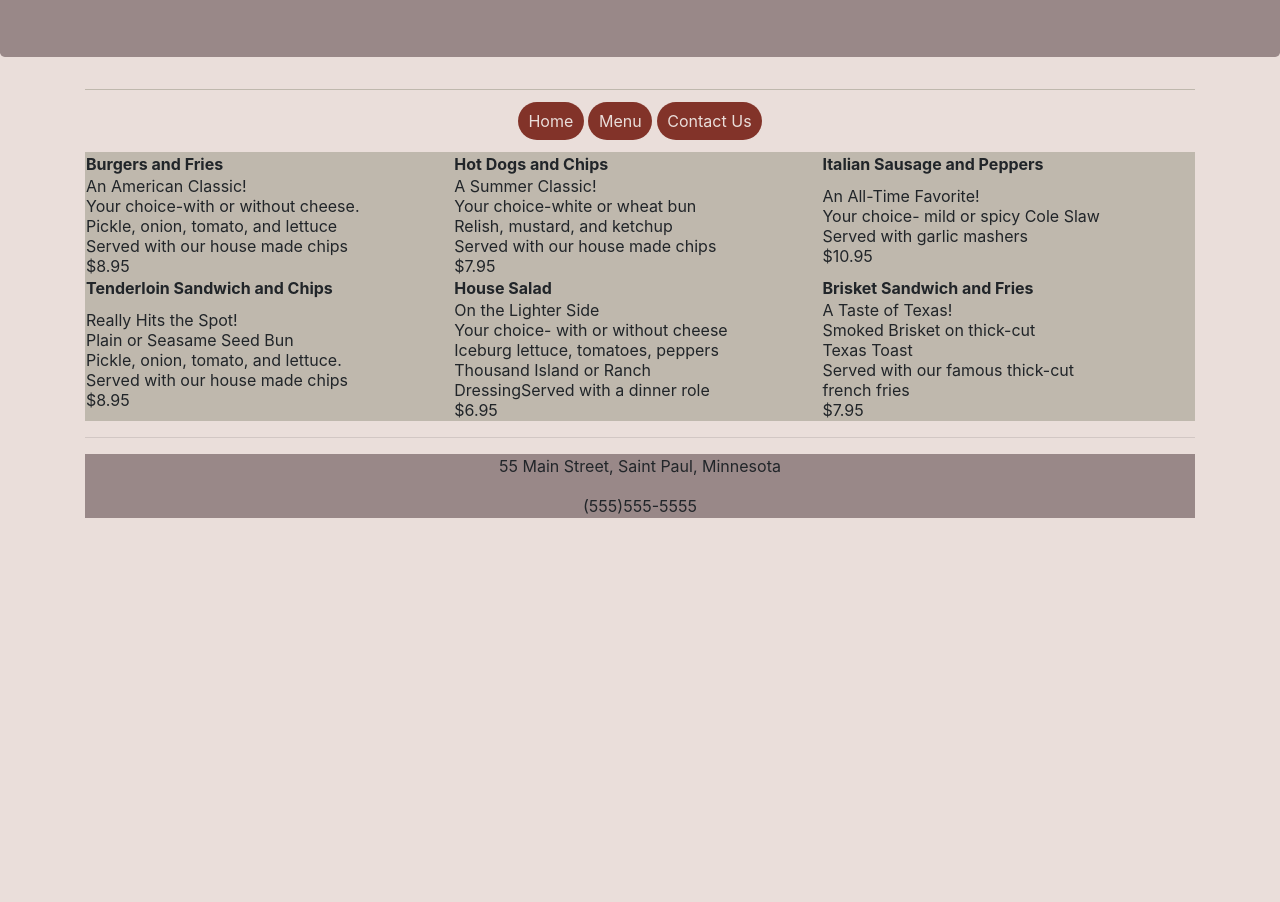
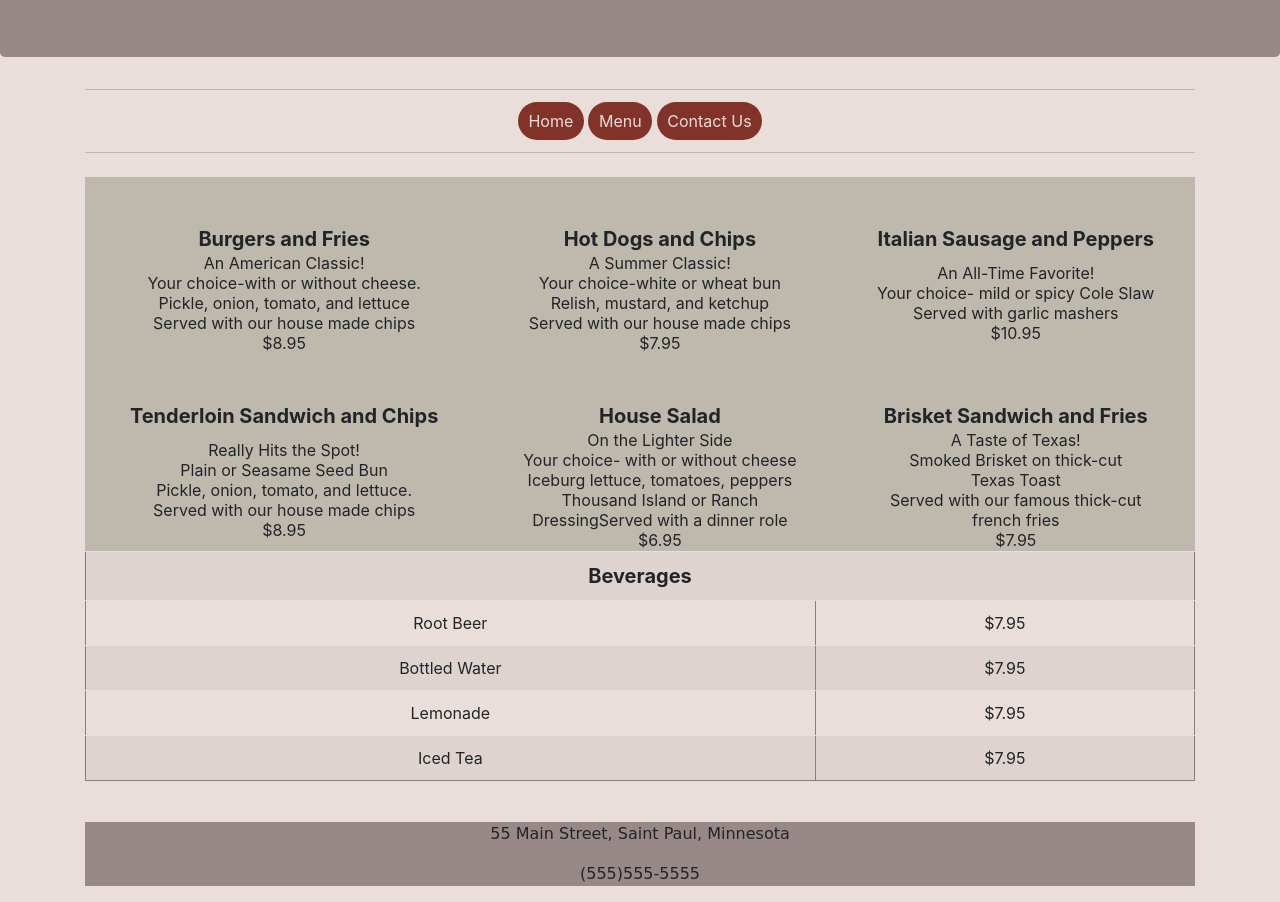
Before and after one commit to Renton64/Restaurant, a plain HTML site: page menu.html in a window 1280 px wide. Shown: the part 163-1065 px from the top of the page. Before the commit the page ends 800 px from the top, so only its background shows below. Drawn offline with nearby package versions, Linux system fonts and the light colour scheme.

Commit message:
finishedUnitTwo

```diff
--- a/menu.html
+++ b/menu.html
@@ -24,6 +24,27 @@ Apply all styles for the menu and contact form in internal style sheets. -->
     <link rel = "stylesheet" href="styles/restaurantStyles.css" type="text/css" />
     <style>
 
+      table {
+        background-color: #BFB8AD;
+      }
+
+      table,th {
+        padding-top: 50px;
+      }
+
+      th {
+        font-size:20px;
+      }
+
+
+      table, td {
+        text-align:center;
+      }
+
+      main {
+        padding-bottom: 25px;
+      }
+
 
     </style>
   </head>
@@ -40,15 +61,15 @@ Apply all styles for the menu and contact form in internal style sheets. -->
     <a class = "btn badge-pill" href = "index.html" target="_self">Home</a>
     <a class = "btn badge-pill" href = "menu.html" target="_self">Menu</a>
     <a class = "btn badge-pill" href ="contact.html" target="_self">Contact Us</a>
-  </nav>
+  </nav><br/>
 
   <main>
     <table>
       <table width="100%";>
         <tr>
-          <td><strong>Burgers and Fries</strong></td>
-          <td><strong>Hot Dogs and Chips</strong></td>
-          <td><strong>Italian Sausage and Peppers</strong></td>
+          <th scope="col">Burgers and Fries</th>
+          <th scope="col">Hot Dogs and Chips</th>
+          <th scope="col">Italian Sausage and Peppers</th>
         </tr>
         <tr>
           <td>An American Classic!<br/>Your choice-with or without cheese.<br/>Pickle, onion, tomato, and lettuce<br/> Served with our house made chips<br/>$8.95</td>
@@ -56,17 +77,41 @@ Apply all styles for the menu and contact form in internal style sheets. -->
           <td>An All-Time Favorite!<br/>Your choice- mild or spicy Cole Slaw<br/>Served with garlic mashers<br/>$10.95</td>
         </tr>
         <tr>
-          <td><strong>Tenderloin Sandwich and Chips</strong></td>
-          <td><strong>House Salad</strong></td>
-          <td><strong>Brisket Sandwich and Fries</strong></td>
+          <th scope="col">Tenderloin Sandwich and Chips</th>
+          <th scope="col">House Salad</th>
+          <th scope="col">Brisket Sandwich and Fries</th>
         </tr>
         <tr>
           <td>Really Hits the Spot!<br/>Plain or Seasame Seed Bun<br/>Pickle, onion, tomato, and lettuce.<br/>Served with our house made chips<br/>$8.95</td>
           <td>On the Lighter Side<br/>Your choice- with or without cheese<br/>Iceburg lettuce, tomatoes, peppers<br/>Thousand Island or Ranch<br/>DressingServed with a dinner role<br/>$6.95</td>
           <td>A Taste of Texas!<br/>Smoked Brisket on thick-cut<br/>Texas Toast<br/>Served with our famous thick-cut<br/>french fries<br>$7.95</td>
         </tr>
+
       </table>
-      <hr/>
+    </table>
+
+  <table id="beverages">
+    <table class="table table-striped" border="thin black">
+        <th colspan="12">Beverages</th>
+      <tr>
+        <td colspan="10">Root Beer</td>
+          <td>$7.95</td>
+        </tr>
+      <tr>
+        <td colspan="10">Bottled Water</td>
+        <td>$7.95</td>
+      </tr>
+      <tr>
+        <td colspan="10">Lemonade</td>
+        <td>$7.95</td>
+      </tr>
+      <tr>
+        <td colspan="10">Iced Tea</td>
+        <td>$7.95</td>
+      </tr>
+    </table>
+    </table>
+
   </main>
 
 <footer>
--- a/styles/restaurantStyles.css
+++ b/styles/restaurantStyles.css
@@ -3,6 +3,7 @@ footer {
   text-align: center;
   background-color: #998888;
   font-weight: medium;
+  font-family: 'Lobster', cursive;
 }
 
 body {
@@ -21,9 +22,13 @@ div.jumbotron {
   background-color: #998888;
 }
 
+#logo {
+  padding:50px 0px 10px 0px;
+}
+
 .jumbotron h1{
   font-size: 70px;
-  font-family: 'Overpass', sans-serif;
+  font-family: 'Lobster', cursive;
   font-weight: bold;
   text-align: center;
 }
@@ -40,7 +45,3 @@ nav .btn {
       background-color: #823329;
       color: #EADEDA;
     }
-
-table {
-  background-color: #BFB8AD;
-}
```
Also changed, not shown: contact.html (+7 -7 lines), index.html (+6 -21 lines), 1 other file.
